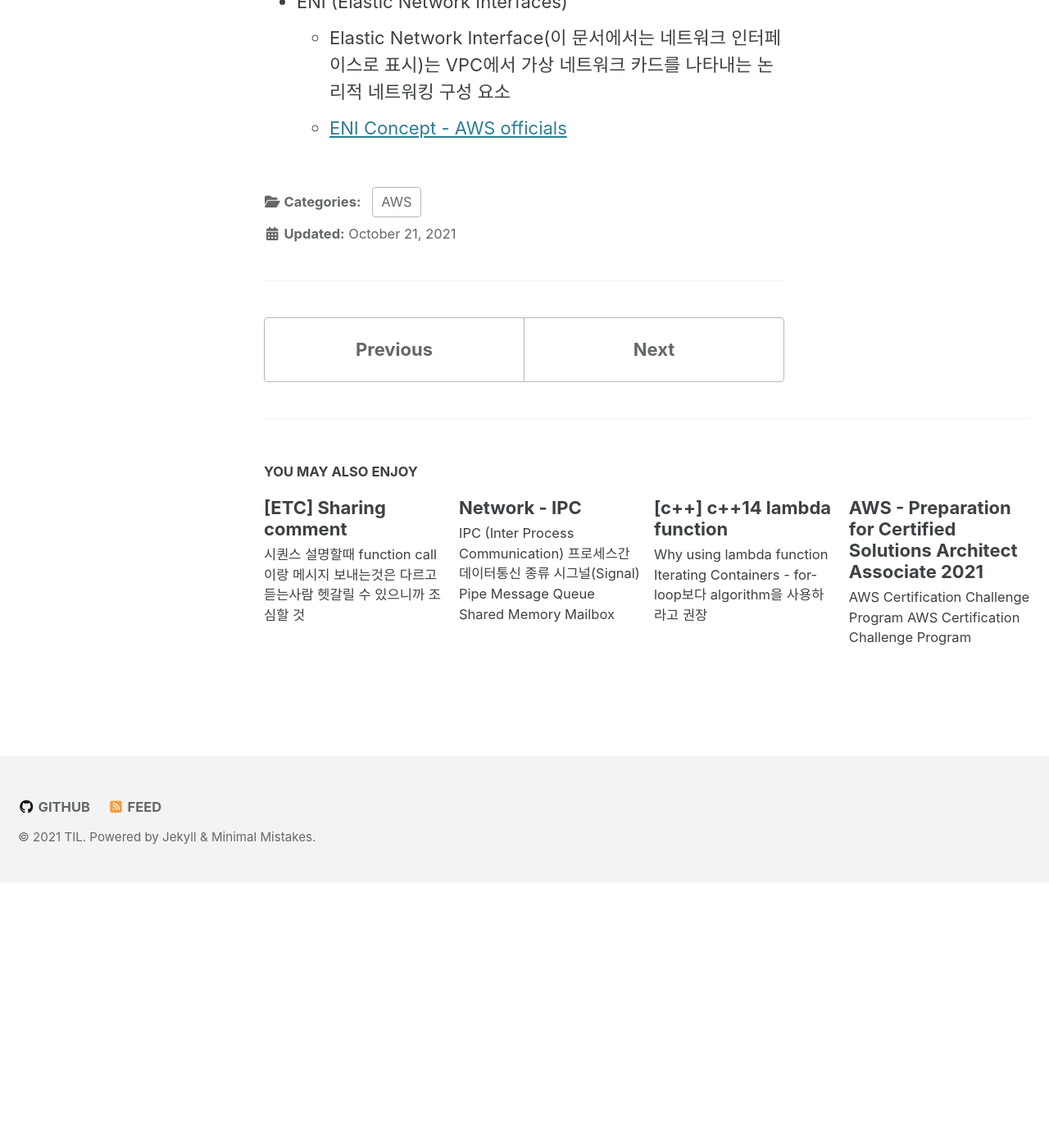
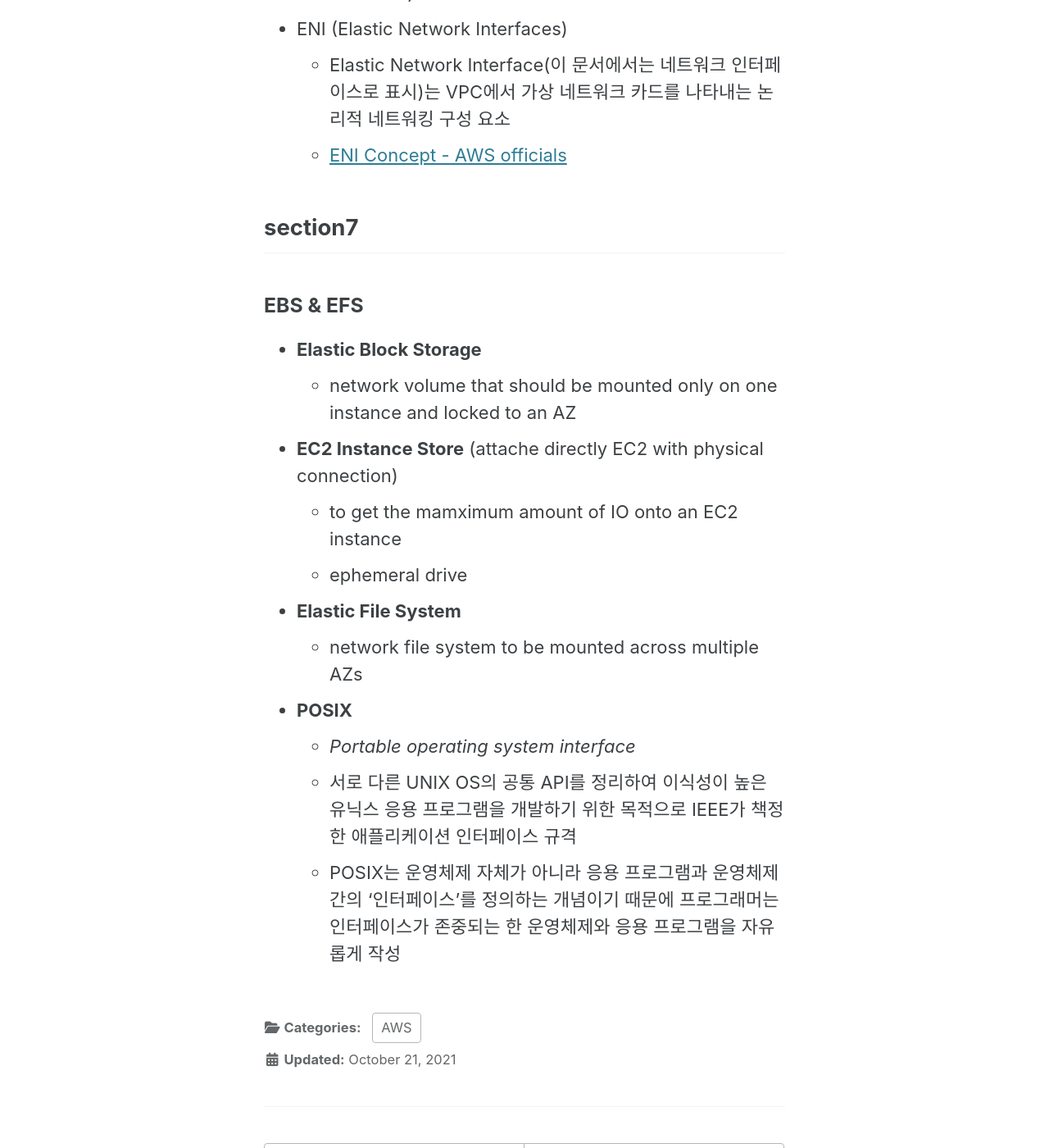
Before and after one commit to sujinsjlee/TIL, a Jekyll site: the page built from _posts/2021-10-21-Aws_ultimate_SAA.md, in a window 1280 px wide and 1400 px high, scrolled down 5794 px. Shown: the whole window at 82% size. Built offline with Jekyll 4.4.1, drawn with Linux system fonts in a browser that asks for light colours; cached includes are drawn as plain includes; nearby versions of some CDN libraries; before the commit the page ends 6870 px from its top, so only the background shows below that; some of the changed text lies outside the part shown.

Commit message:
[aws] EBS EFS EC2 Instance Store

```diff
--- a/_posts/2021-10-21-Aws_ultimate_SAA.md
+++ b/_posts/2021-10-21-Aws_ultimate_SAA.md
@@ -12,6 +12,7 @@ tags:
 > [Section4 IAM & AWS CLI](#section4)
 > [Section5 EC2 Fundamentals](#section5)
 > [Section6 EC2 Solution Architect Associate Level](#section6)
+> [Section7 EC2 Instance Storage](#section7)
 
 
 
@@ -109,3 +110,18 @@ tags:
 - ENI (Elastic Network Interfaces)
   - Elastic Network Interface(이 문서에서는 네트워크 인터페이스로 표시)는 VPC에서 가상 네트워크 카드를 나타내는 논리적 네트워킹 구성 요소
   - [ENI Concept - AWS officials](https://aws.amazon.com/ko/blogs/aws/new-elastic-network-interfaces-in-the-virtual-private-cloud/)
+
+## section7
+### EBS & EFS
+- **Elastic Block Storage**
+  - network volume that should be mounted only on one instance and locked to an AZ
+- **EC2 Instance Store** (attache directly EC2 with physical connection)
+  - to get the mamximum amount of IO onto an EC2 instance
+  - ephemeral drive
+- **Elastic File System**
+  - network file system to be mounted across multiple AZs
+
+- **POSIX**
+  - *Portable operating system interface*
+  - 서로 다른 UNIX OS의 공통 API를 정리하여 이식성이 높은 유닉스 응용 프로그램을 개발하기 위한 목적으로 IEEE가 책정한 애플리케이션 인터페이스 규격
+  - POSIX는 운영체제 자체가 아니라 응용 프로그램과 운영체제 간의 ‘인터페이스’를 정의하는 개념이기 때문에 프로그래머는 인터페이스가 존중되는 한 운영체제와 응용 프로그램을 자유롭게 작성
```
